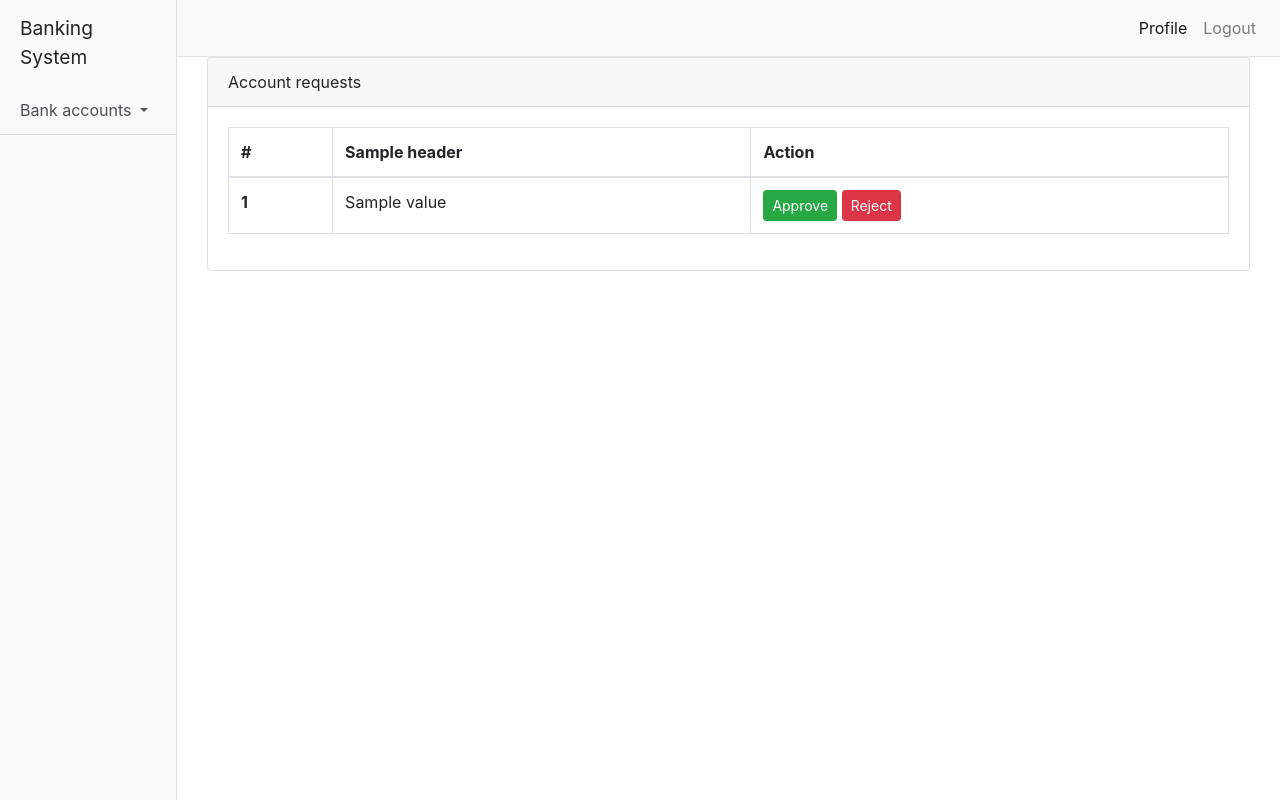
After one commit to CSE545/BankingSystem, a Django app: template banking_system/account_management/templates/account_management/view_requests.html in a window 1280 px wide. The commit adds this page. Run offline with Django 3.2, Linux system fonts and the light colour scheme; the template is opened without the code that fills it: most values are stand-ins (such as "Sample title", 1, 10 or a date in 2020); some libraries are stand-ins or nearby versions.

Commit message:
Modularized code, open accounts almost complete

```diff
--- /dev/null
+++ b/banking_system/account_management/templates/account_management/view_requests.html
@@ -0,0 +1,62 @@
+{% extends 't2_employee_home.html' %}
+{% block info %}
+<div class="container">
+    <div class="row">
+        <div class="col">
+            <div class="card">
+                <div class="card-header">
+                    Account requests
+                </div>
+                <div class="card-body">
+                    <table class="table table-bordered">
+                        <thead>
+                            <tr>
+                                <th scope="col">#</th>
+                                {% for heading in account_requests.headers %}
+                                <th scope="col">{{ heading }}</th>
+                                {% endfor %}
+                                <th scope="col">Action</th>
+                            </tr>
+                        </thead>
+                        <tbody>
+                            {% for data in account_requests.body %}
+                            <tr>
+                                <th scope="row">{{ forloop.counter }}</th>
+                                {% for value in data %}
+                                <td>{{ value }}</td>
+                                {% endfor %}
+
+                                <td>
+                                    <button type="button" class="btn btn-success btn-sm action">Approve</button>
+                                    <button type="button" class="btn btn-danger btn-sm action">Reject</button>
+                                </td>
+                            </tr>
+                            {% endfor %}
+                        </tbody>
+                    </table>
+                </div>
+            </div>
+        </div>
+    </div>
+</div>
+<script>
+    (function on_action() {
+        let statusMap = { "Approve": "APPROVE", "Reject": "REJECT" };
+        $(".action").click(function (e) {
+            let status = statusMap[e.target.textContent];
+            let first_name = $($(e.target).parents('tr').children()[1]).text();
+            let last_name = $($(e.target).parents('tr').children()[2]).text();
+            let email = $($(e.target).parents('tr').children()[3]).text();
+            let account_type = $($(e.target).parents('tr').children()[4]).text();
+            $.ajax({
+                type: "POST",
+                url: "",
+                data: { csrfmiddlewaretoken: '{{ csrf_token }}', status, first_name, last_name, email, account_type},
+                success: function callback(response) {
+                    location.reload();
+                }
+            });
+        })
+    })();
+</script>
+{% endblock %}
--- a/banking_system/account_management/urls.py
+++ b/banking_system/account_management/urls.py
@@ -4,5 +4,6 @@ from . import views
 app_name = 'account_management'
 
 urlpatterns = [
-    path('open_account/', views.open_account, name="open_account")
+    path('open_account/', views.open_account, name="open_account"),
+    path('view_requests/', views.view_requests, name="view_requests")
 ]
--- a/banking_system/templates/body.html
+++ b/banking_system/templates/body.html
@@ -4,7 +4,7 @@
 
 <body>
     <div>
-        <br>
+
         {% block content %}
         {% endblock %}
     </div>
--- a/banking_system/templates/head.html
+++ b/banking_system/templates/head.html
@@ -9,9 +9,8 @@
     <meta http-equiv="X-UA-Compatible" content="ie=edge">
     <link rel="stylesheet" href="https://stackpath.bootstrapcdn.com/bootstrap/4.4.1/css/bootstrap.min.css"
         integrity="sha384-Vkoo8x4CGsO3+Hhxv8T/Q5PaXtkKtu6ug5TOeNV6gBiFeWPGFN9MuhOf23Q9Ifjh" crossorigin="anonymous">
-    <script src="https://code.jquery.com/jquery-3.4.1.slim.min.js"
-        integrity="sha384-J6qa4849blE2+poT4WnyKhv5vZF5SrPo0iEjwBvKU7imGFAV0wwj1yYfoRSJoZ+n"
-        crossorigin="anonymous"></script>
+    <script src="https://code.jquery.com/jquery-3.4.1.js"
+        integrity="sha256-WpOohJOqMqqyKL9FccASB9O0KwACQJpFTUBLTYOVvVU=" crossorigin="anonymous"></script>
     <script src="https://cdn.jsdelivr.net/npm/popper.js@1.16.0/dist/umd/popper.min.js"
         integrity="sha384-Q6E9RHvbIyZFJoft+2mJbHaEWldlvI9IOYy5n3zV9zzTtmI3UksdQRVvoxMfooAo"
         crossorigin="anonymous"></script>
--- /dev/null
+++ b/banking_system/templates/t2_employee_home.html
@@ -0,0 +1,103 @@
+{% extends 'body.html' %}
+{% block content %}
+<style>
+    #sidebar-wrapper {
+        min-height: 100vh;
+        margin-left: -15rem;
+        -webkit-transition: margin .25s ease-out;
+        -moz-transition: margin .25s ease-out;
+        -o-transition: margin .25s ease-out;
+        transition: margin .25s ease-out;
+    }
+
+    #sidebar-wrapper .sidebar-heading {
+        padding: 0.875rem 1.25rem;
+        font-size: 1.2rem;
+    }
+
+    #sidebar-wrapper .list-group {
+        width: 11rem;
+    }
+
+    #page-content-wrapper {
+        min-width: 100vw;
+    }
+
+    #wrapper.toggled #sidebar-wrapper {
+        margin-left: 0;
+    }
+
+    @media (min-width: 768px) {
+        #sidebar-wrapper {
+            margin-left: 0;
+        }
+
+        #page-content-wrapper {
+            min-width: 0;
+            width: 100%;
+        }
+
+        #wrapper.toggled #sidebar-wrapper {
+            margin-left: -15rem;
+        }
+    }
+</style>
+<div class="d-flex" id="wrapper">
+
+    <!-- Sidebar -->
+    <div class="bg-light border-right" id="sidebar-wrapper">
+        <div class="sidebar-heading">Banking System </div>
+        <div class="list-group list-group-flush">
+            <a class="list-group-item list-group-item-action bg-light dropdown-toggle" href="#" id="navbarDropdown"
+                role="button" data-toggle="dropdown" aria-haspopup="true" aria-expanded="false">
+                Bank accounts
+            </a>
+            <div class="dropdown-menu dropdown-menu-right" aria-labelledby="navbarDropdown">
+                <a class="dropdown-item" href="/bankaccount/view_requests/">View requests</a>
+                <a class="dropdown-item" href="#">Create account</a>
+                <a class="dropdown-item" href="/bankaccount/modify/">Modify/delete account</a>
+                <!-- Dont remove below code: ripu -->
+                <!-- <div class="dropdown-divider"></div>
+            <a class="dropdown-item" href="#">Something else here</a> -->
+            </div>
+        </div>
+    </div>
+    <!-- /#sidebar-wrapper -->
+
+    <!-- Page Content -->
+    <div id="page-content-wrapper">
+
+        <nav class="navbar navbar-expand-lg navbar-light bg-light border-bottom">
+
+
+            <div class="collapse navbar-collapse" id="navbarSupportedContent">
+                <ul class="navbar-nav ml-auto mt-2 mt-lg-0">
+                    <li class="nav-item active">
+                        <a class="nav-link" href="/accounts/profile/">Profile</a>
+                    </li>
+                    <li class="nav-item">
+                        <a class="nav-link" href="/accounts/logout/">Logout</a>
+                    </li>
+                    <!-- <li class="nav-item dropdown">
+              <a class="nav-link dropdown-toggle" href="#" id="navbarDropdown" role="button" data-toggle="dropdown" aria-haspopup="true" aria-expanded="false">
+                Dropdown
+              </a>
+              <div class="dropdown-menu dropdown-menu-right" aria-labelledby="navbarDropdown">
+                <a class="dropdown-item" href="#">Action</a>
+                <a class="dropdown-item" href="#">Another action</a>
+                <div class="dropdown-divider"></div>
+                <a class="dropdown-item" href="#">Something else here</a>
+              </div>
+            </li> -->
+                </ul>
+            </div>
+        </nav>
+
+        <div class="container-fluid">
+            {% block info %}
+            {% endblock %}
+        </div>
+        <!-- /#page-content-wrapper -->
+
+    </div>
+    {% endblock %}
--- a/banking_system/user_management/forms.py
+++ b/banking_system/user_management/forms.py
@@ -41,7 +41,10 @@ class LoginForm(AuthenticationForm):
 
     def clean(self):
         otp = generate_otp()
-        print('otp', otp)
+        if '_otp' in self.request.session:
+            print(self.request.session['_otp'])
+        else:
+            print('otp', otp)
         cleaned_data = super().clean()
         user = get_user_phone_number(cleaned_data['username'])
         # Uncomment this once the sns credentials are added in twofa.py file
--- a/banking_system/user_management/models.py
+++ b/banking_system/user_management/models.py
@@ -26,6 +26,7 @@ REQUEST_STATUS = (
 
 # Create your models here.
 # Important to implement this for Django to Recognize
+
 
 class MyAccountManager(BaseUserManager):
     def create_user(self, email, first_name, last_name, phone_number, password=None):
@@ -115,6 +116,9 @@ class User(AbstractBaseUser):
     def has_module_perms(self, app_label):
         return True
 
+    def get_full_name(self):
+        return '{0} {1}'.format(self.first_name, self.last_name)
+
 
 class UserLogin(models.Model):
     user = models.OneToOneField(User, on_delete=models.CASCADE)
@@ -123,6 +127,7 @@ class UserLogin(models.Model):
 
     def __str__(self):
         return "First name: {0}".format(self.user)
+
 
 class UserPendingApproval(models.Model):
     created_by = models.ForeignKey(
@@ -184,6 +189,7 @@ def login_failed(sender, credentials, request, **kwargs):
     except User.DoesNotExist:
         print('Login failed: User does not exist')
 
+
 class employee_info_update(models.Model):
     user_id = models.IntegerField(blank=False, default=0)
     email = models.EmailField(verbose_name="email",
--- a/banking_system/user_management/templates/user_management/pendingEmployeeRequests.html
+++ b/banking_system/user_management/templates/user_management/pendingEmployeeRequests.html
@@ -42,7 +42,6 @@ td, th {
         </div>
     </div>
 </div>
-<script src="https://code.jquery.com/jquery-3.1.0.js"></script>
 <script>
 (function test(){
     var statusMap = {"Approve": "APPROVE","Reject": "REJECT"};
```
Also changed, not shown: banking_system/account_management/models.py (+0 -15 lines), banking_system/account_management/templates/account_management/open_account.html (+7 -0 lines), banking_system/account_management/utility/manage_accounts.py (added, +8 -0 lines), banking_system/account_management/views.py (+37 -2 lines), banking_system/banking_system/views.py (+6 -5 lines), banking_system/user_management/templates/user_management/login.html (+5 -3 lines).
